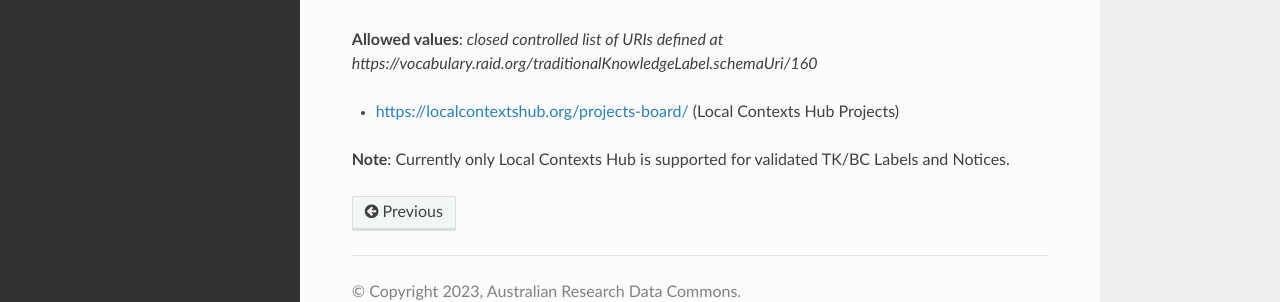
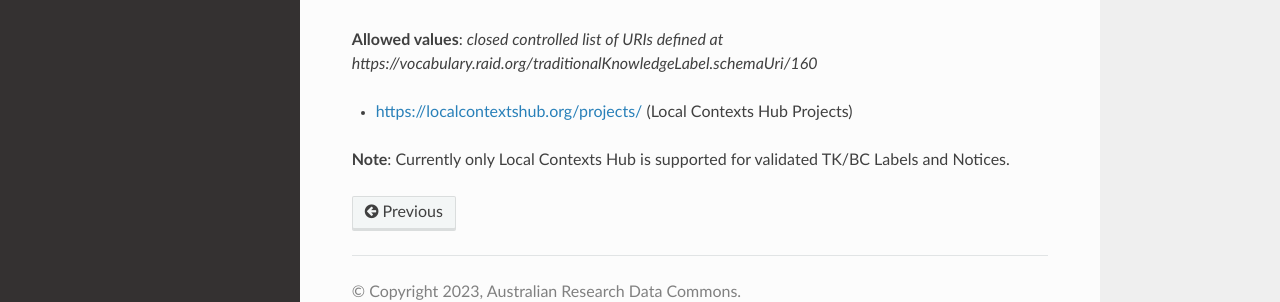
Before and after one commit to au-research/raid-metadata, a Sphinx documentation site: the page built from rtd/docs/source/extended/traditionalKnowledge.rst, in a window 1280 px wide and 900 px high, scrolled down 573 px. Shown: the part 539-841 px from the top of the window. Built offline with Sphinx 7.4.7 and the Read the Docs theme 3.1.0, drawn with Linux system fonts in a browser that asks for light colours; pages that are not in the unit, such as notebooks, are missing from menus; part of the change alters nothing that is shown.

Commit message:
Update URL for Local Context Hub projects at traditionalKnowledge.schemaUri

```diff
--- a/rtd/docs/source/extended/traditionalKnowledge.rst
+++ b/rtd/docs/source/extended/traditionalKnowledge.rst
@@ -46,6 +46,6 @@
 
 **Allowed values**: *closed controlled list of URIs defined at https://vocabulary.raid.org/traditionalKnowledgeLabel.schemaUri/160*
 
-* https://localcontextshub.org/projects-board/ (Local Contexts Hub Projects)
+* https://localcontextshub.org/projects/ (Local Contexts Hub Projects)
 
 **Note**: Currently only Local Contexts Hub is supported for validated TK/BC Labels and Notices.
```
